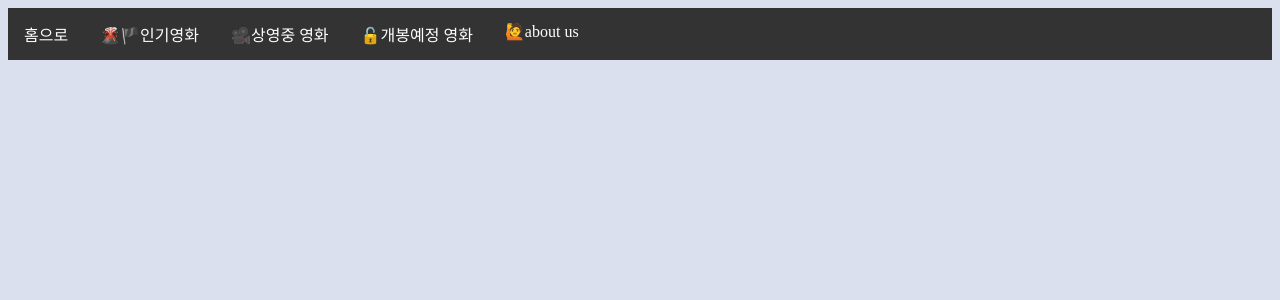
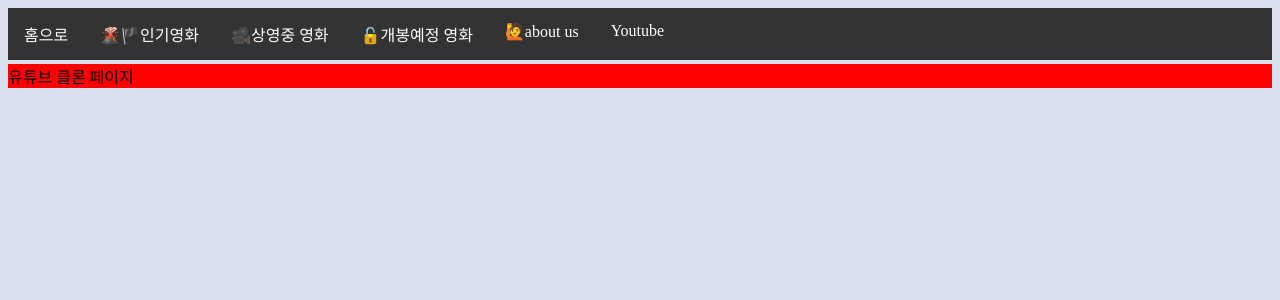
Before and after one commit to alwaystaegi/study_movie_app, a React (Create React App) app: page /youtube in a window 1280 px wide. Shown: the top 300 px of the page. Built offline with nearby package versions, Linux system fonts and the light colour scheme.

Commit message:
유튜브 클론페이지 만들기

```diff
--- a/src/App.js
+++ b/src/App.js
@@ -5,6 +5,7 @@ import { BrowserRouter, Routes, Route, Link } from "react-router-dom";
 import "./App.css";
 import Movies from "./components/Movies";
 import Menu from "./components/Menu";
+import Youtube from "./components/Youtube";
 function Home() {
   return <h2>홈 컴포넌트</h2>;
 }
@@ -23,6 +24,7 @@ function App(props) {
         <Route path="/popular" element={<Movies apiPath="popular" />} />
         <Route path="/upcoming" element={<Movies apiPath="upcoming" />} />
         <Route path="/now_playing" element={<Movies apiPath="now_playing" />} />
+        <Route path="/youtube" element={<Youtube />} />
       </Routes>
     </BrowserRouter>
   );
--- a/src/components/Menu.js
+++ b/src/components/Menu.js
@@ -21,6 +21,9 @@ function Menu() {
         <li>
           <Link to="/about">🙋about us</Link>
         </li>
+        <li>
+          <Link to="/youtube">Youtube</Link>
+        </li>
       </ul>
     </nav>
   );
--- /dev/null
+++ b/src/components/Youtube.css
@@ -0,0 +1,3 @@
+.yt_main {
+  background-color: red;
+}
--- /dev/null
+++ b/src/components/Youtube.js
@@ -0,0 +1,11 @@
+import "./Youtube.css";
+
+function Youtube(props) {
+  return (
+    <>
+      <div className="yt_main">유튜브 클론 페이지</div>
+    </>
+  );
+}
+
+export default Youtube;
```
